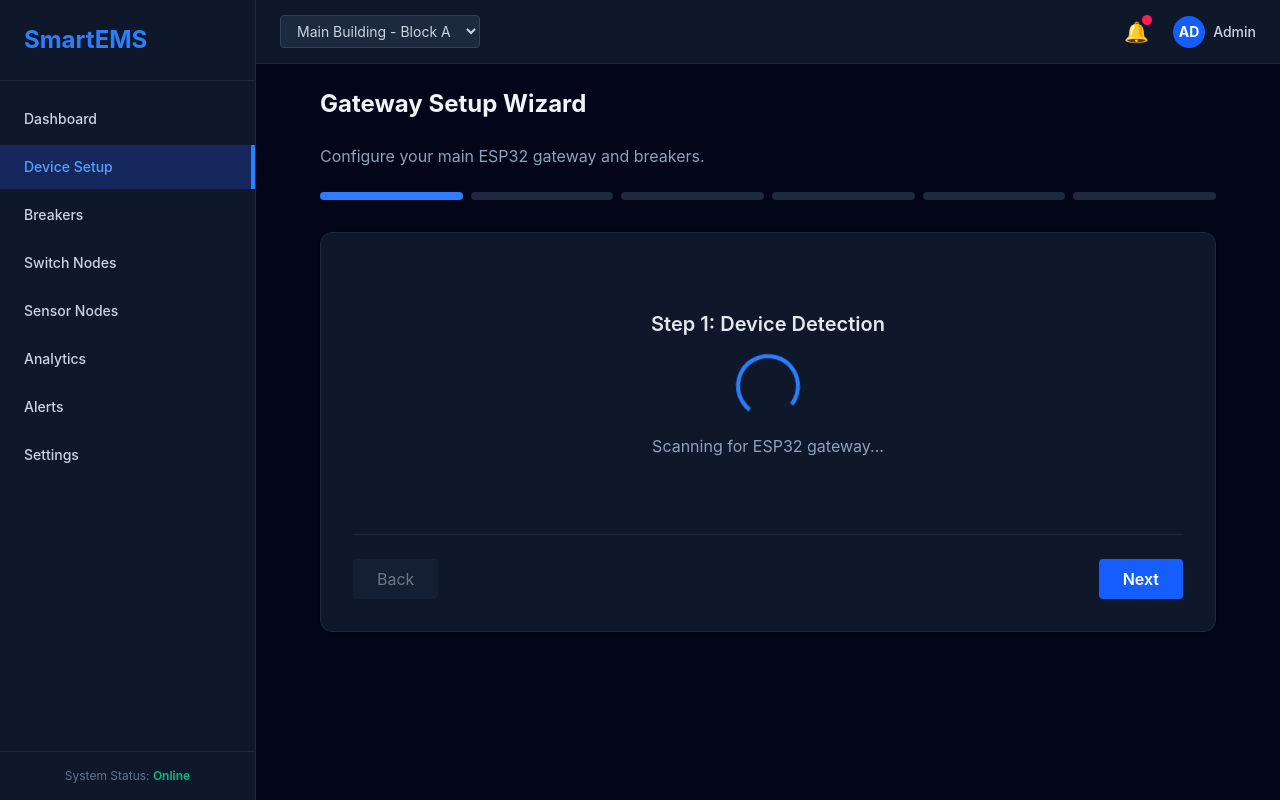
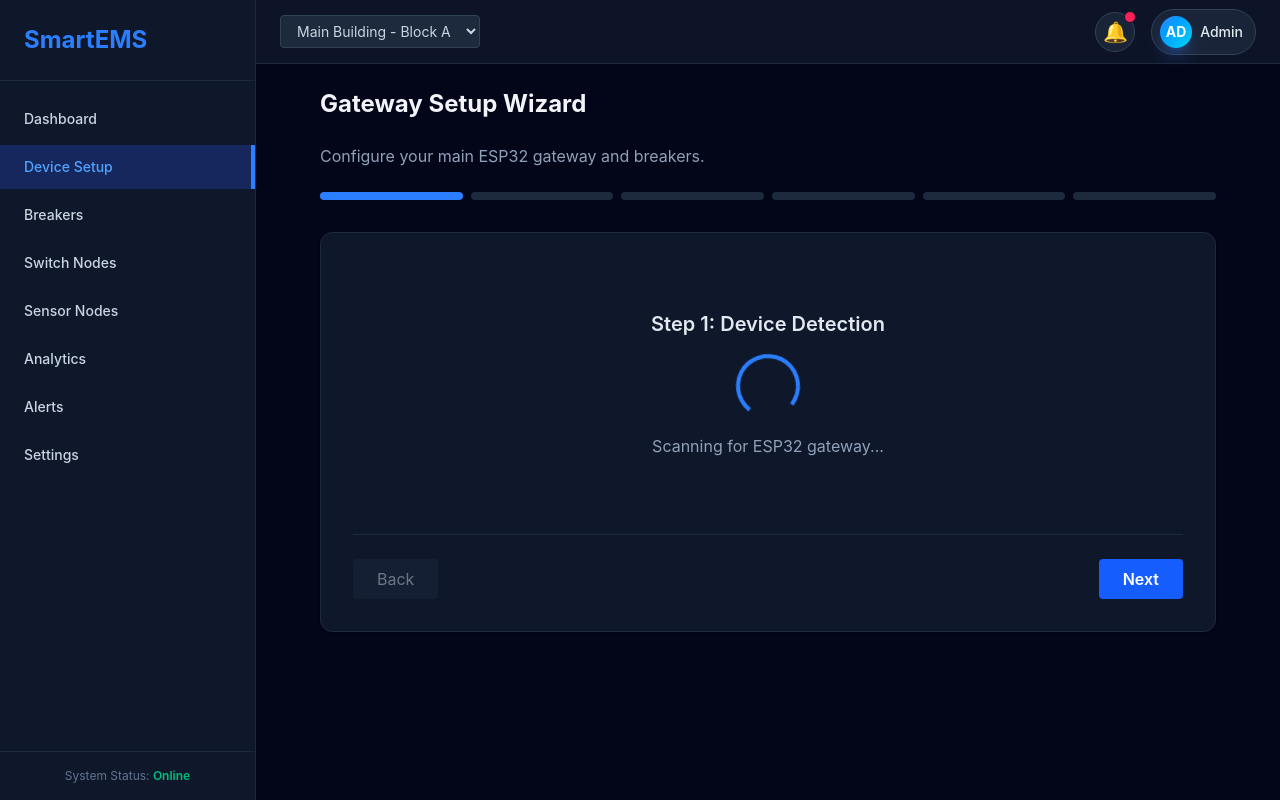
Before and after one commit to PowerPulse-Systems/PowerPulse-Repo, a React app in the folder frontend/: page /setup in a window 1280 px wide. Built offline with nearby package versions, Linux system fonts and the light colour scheme; the HTML template or start-up script is replaced by a standard one.

Commit message:
Refactor Topbar and DashboardLayout components for improved layout and notification handling

```diff
--- a/frontend/src/components/common/Topbar.tsx
+++ b/frontend/src/components/common/Topbar.tsx
@@ -1,24 +1,132 @@
-import React from 'react';
+import React, { useState } from 'react';
+import { useNavigate } from 'react-router-dom';
 
 const Topbar: React.FC = () => {
+  const navigate = useNavigate();
+  const [notificationsOpen, setNotificationsOpen] = useState(false);
+  const [profileOpen, setProfileOpen] = useState(false);
+
+  const notifications = [
+    {
+      title: 'Server Room load is rising',
+      detail: 'Usage crossed 80% of the configured threshold 4 minutes ago.',
+      tone: 'text-amber-400',
+    },
+    {
+      title: 'Breaker sync completed',
+      detail: 'All paired switches have refreshed their live status successfully.',
+      tone: 'text-emerald-400',
+    },
+    {
+      title: 'New analytics snapshot ready',
+      detail: 'A fresh energy summary has been generated for Block A.',
+      tone: 'text-blue-400',
+    },
+  ];
+
+  const goToSettings = () => {
+    setProfileOpen(false);
+    navigate('/settings');
+  };
+
+  const logOut = () => {
+    setProfileOpen(false);
+    navigate('/login');
+  };
+
   return (
-    <header className="h-16 bg-slate-900 border-b border-slate-800 flex items-center justify-between px-6 text-slate-300">
+    <header className="relative z-20 flex h-16 items-center justify-between border-b border-slate-800 bg-slate-900/90 px-6 text-slate-300 backdrop-blur-xl">
       <div className="flex items-center space-x-4">
-        <select className="bg-slate-800 border border-slate-700 text-sm rounded px-3 py-1.5 focus:outline-none">
+        <select className="rounded border border-slate-700 bg-slate-800 px-3 py-1.5 text-sm focus:outline-none focus:ring-2 focus:ring-blue-500/30">
           <option>Main Building - Block A</option>
           <option>Warehouse B</option>
         </select>
       </div>
-      <div className="flex items-center space-x-6">
-        <div className="relative cursor-pointer">
-          <span className="text-xl">🔔</span>
-          <span className="absolute -top-1 -right-1 h-3 w-3 bg-rose-500 rounded-full border border-slate-900"></span>
+      <div className="flex items-center space-x-4">
+        <div className="relative">
+          <button
+            type="button"
+            onClick={() => {
+              setNotificationsOpen((current) => !current);
+              setProfileOpen(false);
+            }}
+            className="relative flex h-10 w-10 items-center justify-center rounded-full border border-slate-700 bg-slate-800/80 text-xl transition hover:border-blue-500/60 hover:bg-slate-700/80"
+            aria-expanded={notificationsOpen}
+            aria-label="Toggle notifications"
+          >
+            <span className="animate-pulse-glow">🔔</span>
+            <span className="absolute -right-0.5 -top-0.5 h-3 w-3 rounded-full border border-slate-900 bg-rose-500"></span>
+          </button>
+
+          {notificationsOpen ? (
+            <div className="absolute right-0 top-12 w-[22rem] overflow-hidden rounded-2xl border border-slate-700 bg-slate-950/95 shadow-2xl shadow-slate-950/60">
+              <div className="flex items-center justify-between border-b border-slate-800 px-4 py-3">
+                <div>
+                  <p className="text-sm font-semibold text-slate-100">Notifications</p>
+                  <p className="text-xs text-slate-400">3 new updates</p>
+                </div>
+                <span className="rounded-full bg-blue-500/15 px-2 py-1 text-[11px] font-semibold uppercase tracking-[0.2em] text-blue-300">
+                  Live
+                </span>
+              </div>
+              <div className="divide-y divide-slate-800">
+                {notifications.map((notification) => (
+                  <div key={notification.title} className="px-4 py-3 transition hover:bg-slate-900/80">
+                    <div className="flex items-start gap-3">
+                      <span className={`mt-1 h-2.5 w-2.5 rounded-full ${notification.tone.replace('text-', 'bg-')}`} />
+                      <div>
+                        <p className="text-sm font-medium text-slate-100">{notification.title}</p>
+                        <p className="mt-1 text-sm leading-5 text-slate-400">{notification.detail}</p>
+                      </div>
+                    </div>
+                  </div>
+                ))}
+              </div>
+            </div>
+          ) : null}
         </div>
-        <div className="flex items-center space-x-2 cursor-pointer">
-          <div className="w-8 h-8 bg-blue-600 rounded-full flex items-center justify-center text-sm font-bold text-white">
-            AD
-          </div>
-          <span className="text-sm font-medium hidden md:block">Admin</span>
+
+        <div className="relative">
+          <button
+            type="button"
+            onClick={() => {
+              setProfileOpen((current) => !current);
+              setNotificationsOpen(false);
+            }}
+            className="flex items-center gap-2 rounded-full border border-slate-700 bg-slate-800/80 px-2 py-1.5 transition hover:border-blue-500/60 hover:bg-slate-700/80"
+            aria-expanded={profileOpen}
+            aria-label="Open profile menu"
+          >
+            <div className="flex h-8 w-8 items-center justify-center rounded-full bg-gradient-to-br from-blue-500 to-cyan-400 text-sm font-bold text-white shadow-lg shadow-blue-500/30">
+              AD
+            </div>
+            <span className="hidden pr-1 text-sm font-medium text-slate-200 md:block">Admin</span>
+          </button>
+
+          {profileOpen ? (
+            <div className="absolute right-0 top-12 w-56 overflow-hidden rounded-2xl border border-slate-700 bg-slate-950/95 shadow-2xl shadow-slate-950/60">
+              <div className="border-b border-slate-800 px-4 py-3">
+                <p className="text-sm font-semibold text-slate-100">Admin</p>
+                <p className="text-xs text-slate-400">admin@smartems.local</p>
+              </div>
+              <div className="p-2">
+                <button
+                  type="button"
+                  onClick={goToSettings}
+                  className="w-full rounded-xl px-3 py-2 text-left text-sm text-slate-300 transition hover:bg-slate-900 hover:text-slate-100"
+                >
+                  Profile settings
+                </button>
+                <button
+                  type="button"
+                  onClick={logOut}
+                  className="w-full rounded-xl px-3 py-2 text-left text-sm text-rose-300 transition hover:bg-rose-500/10 hover:text-rose-200"
+                >
+                  Log out
+                </button>
+              </div>
+            </div>
+          ) : null}
         </div>
       </div>
     </header>
--- a/frontend/src/layouts/DashboardLayout.tsx
+++ b/frontend/src/layouts/DashboardLayout.tsx
@@ -8,11 +8,11 @@ interface DashboardLayoutProps {
 
 const DashboardLayout: React.FC<DashboardLayoutProps> = ({ children }) => {
   return (
-    <div className="flex h-screen bg-slate-950 font-sans text-slate-200">
+    <div className="flex h-screen overflow-hidden bg-slate-950 font-sans text-slate-200">
       <Sidebar />
-      <div className="flex-1 flex flex-col overflow-hidden">
+      <div className="flex min-h-0 flex-1 flex-col overflow-visible">
         <Topbar />
-        <main className="flex-1 overflow-x-hidden overflow-y-auto bg-slate-950 p-6">
+        <main className="min-h-0 flex-1 overflow-x-hidden overflow-y-auto bg-slate-950 p-6">
           {children}
         </main>
       </div>
```
